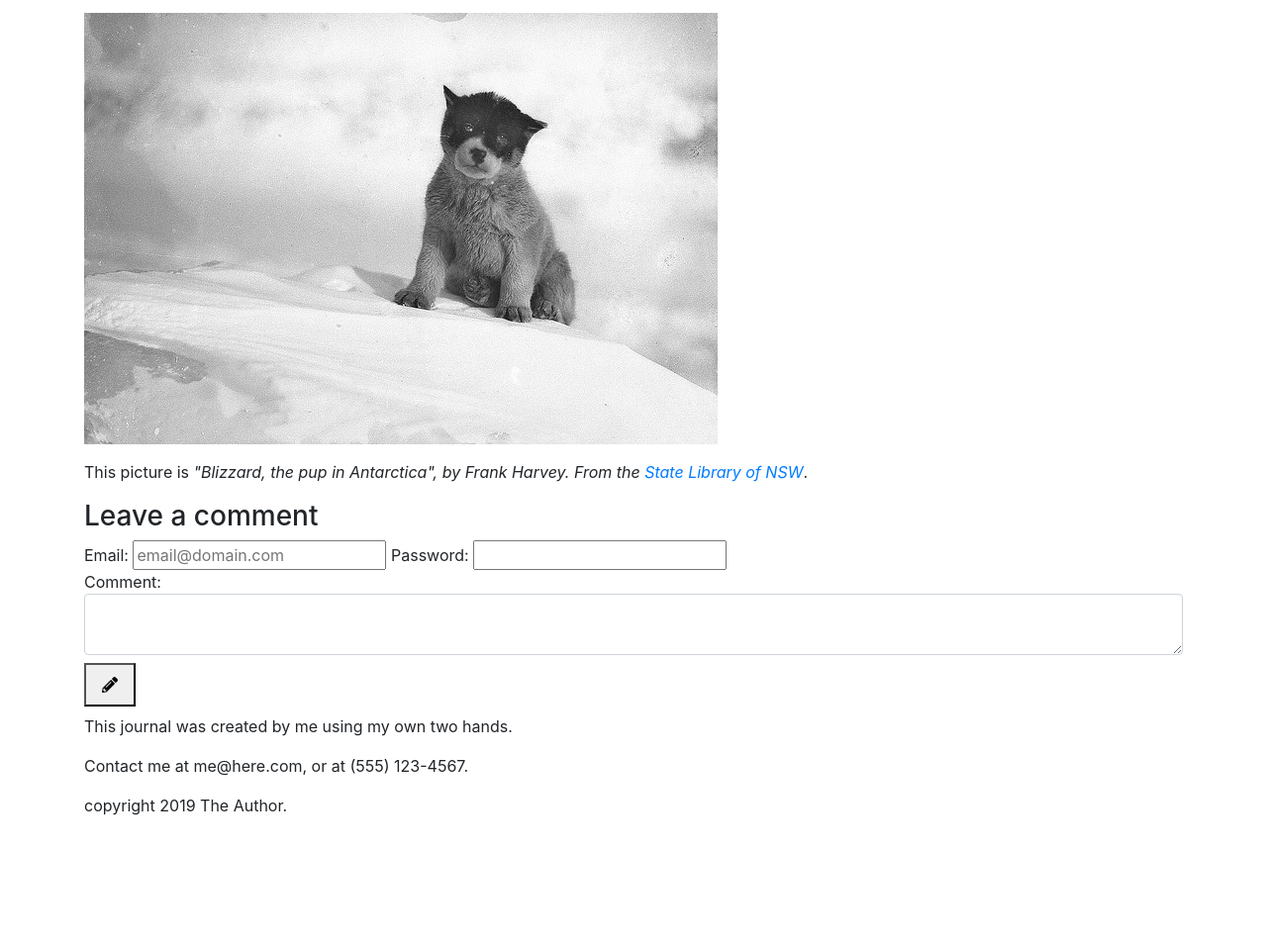
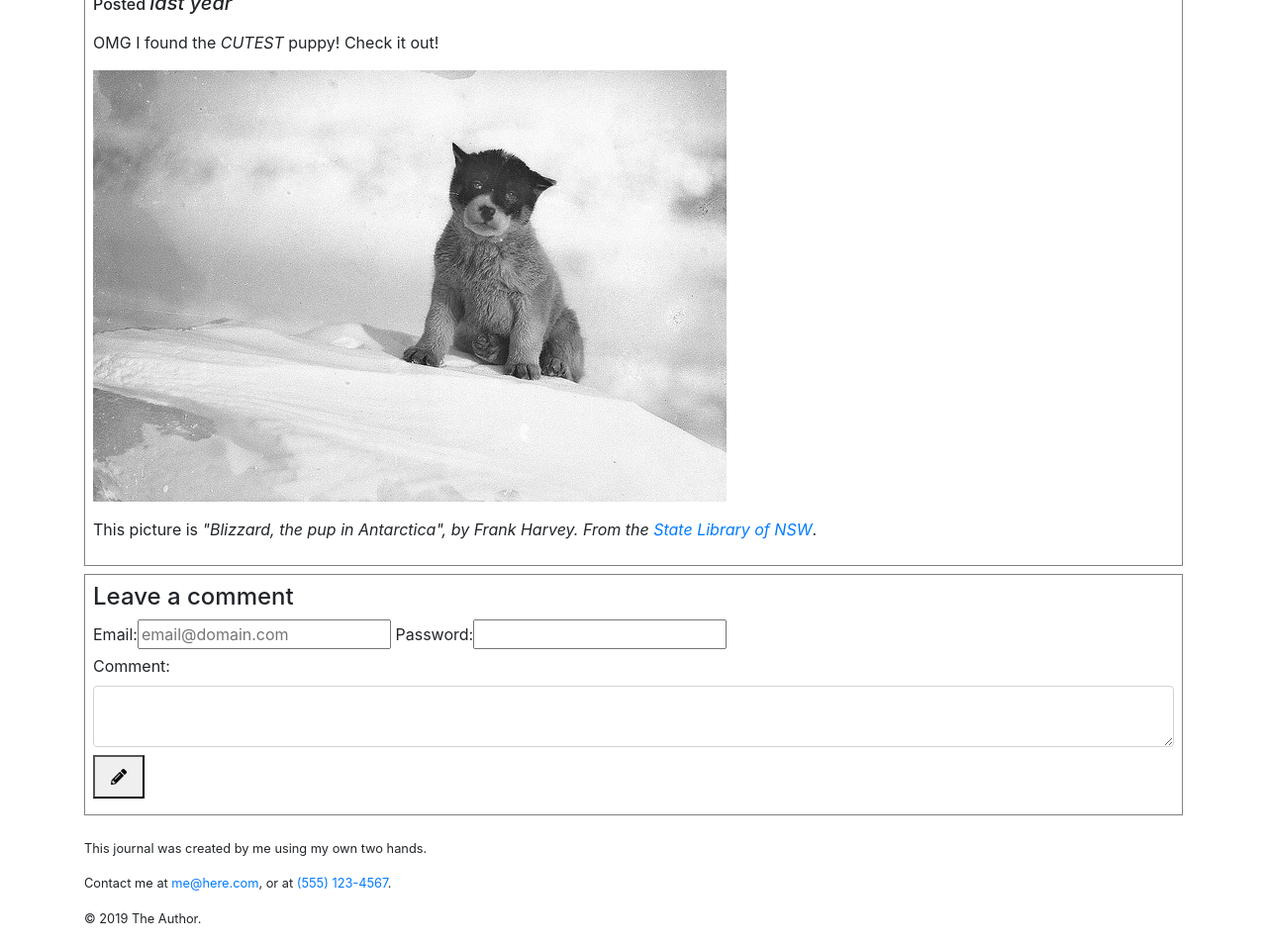
Before and after one commit to brianc020801/INFO-340_Problem-2, a website: page problem-a/index.html in a window 1280 px wide. Shown: the part 192-1146 px from the top of the page at 99% size. Before the commit the page ends 1034 px from the top, so only its background shows below. Drawn offline with nearby package versions, Linux system fonts and the light colour scheme.

Commit message:
Problem A Done

```diff
--- /dev/null
+++ b/problem-a/css/index.html
@@ -0,0 +1,51 @@
+<!DOCTYPE html>
+<html lang="en">
+<head>
+  <meta charset="utf-8">
+  <title>Photo Journal - 09/01/2019</title>
+  <link rel="stylesheet" href="https://stackpath.bootstrapcdn.com/bootstrap/4.4.1/css/bootstrap.min.css">
+  <link  rel="stylesheet" href="https://cdnjs.cloudflare.com/ajax/libs/font-awesome/5.11.2/css/all.min.css">
+  <link rel="stylesheet" href="css/style.css">
+</head>
+<body class="container">
+
+  <!-- Page Title -->
+  <h1>My Photo Journal</h1>
+  <p>A collection of photographs I like, updated daily</p>
+
+
+  <!-- Image Post -->
+  <h3>The Cutest Puppy!</h3>
+  <h6>Posted last year</h6>
+
+  <p>OMG I found the <i>CUTEST</i> puppy! Check it out!</p>
+  <p>
+    <img src="img/2959326615_af04f9878a_z.jpg">
+  </p>
+  <p>This picture is <i>"Blizzard, the pup in Antarctica", by Frank Harvey. From the <a href="https://www.flickr.com/photos/statelibraryofnsw/2959326615/">State Library of NSW</a></i>.</p>
+
+
+  <!-- Comment Form -->
+  <form>
+    <h3>Leave a comment</h3>
+    <div>
+      Email: <input id="email_input" placeholder="email@domain.com">
+      Password: <input id="password_input">
+    </div>
+    <div>
+      Comment:
+      <textarea class="form-control" id="comment_field"></textarea>
+    </div>
+    <button type="submit"><i class="fas fa-pencil-alt"></i></button>
+  </form>
+
+
+  <!-- Author Info -->
+  <p>This journal was created by me using my own two hands.</p>
+  <p>
+    Contact me at me@here.com, or at (555) 123-4567.
+  </p>
+  <p>copyright 2019 The Author.</p>
+
+</body>
+</html>
--- a/problem-a/index.html
+++ b/problem-a/index.html
@@ -8,44 +8,48 @@
   <link rel="stylesheet" href="css/style.css">
 </head>
 <body class="container">
-
+  <header>
     <!-- Page Title -->
     <h1>My Photo Journal</h1>
     <p>A collection of photographs I like, updated daily</p>
+  </header>
+  <main>
+    <section>
+      <!-- Image Post -->
+      <header>
+        <h2>The Cutest Puppy!</h2>
+        <p class="time-posted">Posted <time datetime="2021-09-01">last year</time></p>
+      </header>
+      <p>OMG I found the <em>CUTEST</em> puppy! Check it out!</p>
+      <p>
+        <img src="img/2959326615_af04f9878a_z.jpg" alt="A black and white dog named Blizzard who lives in Antarctica">
+      </p>
+      <p>This picture is <cite>"Blizzard, the pup in Antarctica", by Frank Harvey. From the <a href="https://www.flickr.com/photos/statelibraryofnsw/2959326615/">State Library of NSW</a></cite>.</p>
+    </section>
 
-
-  <!-- Image Post -->
-  <h3>The Cutest Puppy!</h3>
-  <h6>Posted last year</h6>
-
-  <p>OMG I found the <i>CUTEST</i> puppy! Check it out!</p>
-  <p>
-    <img src="img/2959326615_af04f9878a_z.jpg">
-  </p>
-  <p>This picture is <i>"Blizzard, the pup in Antarctica", by Frank Harvey. From the <a href="https://www.flickr.com/photos/statelibraryofnsw/2959326615/">State Library of NSW</a></i>.</p>
-
-
+    <section>
       <!-- Comment Form -->
       <form>
-    <h3>Leave a comment</h3>
+        <h2 class="text-small">Leave a comment</h2>
         <div>
-      Email: <input id="email_input" placeholder="email@domain.com">
-      Password: <input id="password_input">
+          <label for="email_input">Email: </label><input id="email_input" placeholder="email@domain.com" type="email" name="email">
+          <label for="password_input">Password: </label><input id="password_input" type="password" name="password">
         </div>
         <div>
-      Comment:
-      <textarea class="form-control" id="comment_field"></textarea>
+          <label for="comment_field">Comment:</label>
+          <textarea class="form-control" id="comment_field" name="comment"></textarea>
         </div>
-    <button type="submit"><i class="fas fa-pencil-alt"></i></button>
+        <button type="submit"><i class="fas fa-pencil-alt" aria-label="Submit"></i></button>
       </form>
-
-
+    </section>
+  </main>
+  <footer>
   <!-- Author Info -->
     <p>This journal was created by me using my own two hands.</p>
-  <p>
-    Contact me at me@here.com, or at (555) 123-4567.
-  </p>
-  <p>copyright 2019 The Author.</p>
-
+    <address>
+      Contact me at <a href="mailto:me@here.com">me@here.com</a>, or at <a href="tel:555-123-4567">(555) 123-4567</a>.
+    </address>
+    <p>&copy; 2019 The Author.</p>
+  </footer>
 </body>
 </html>
```
Also changed, not shown: 1 other file. Lines whose indentation alone changed are shown as unchanged.
